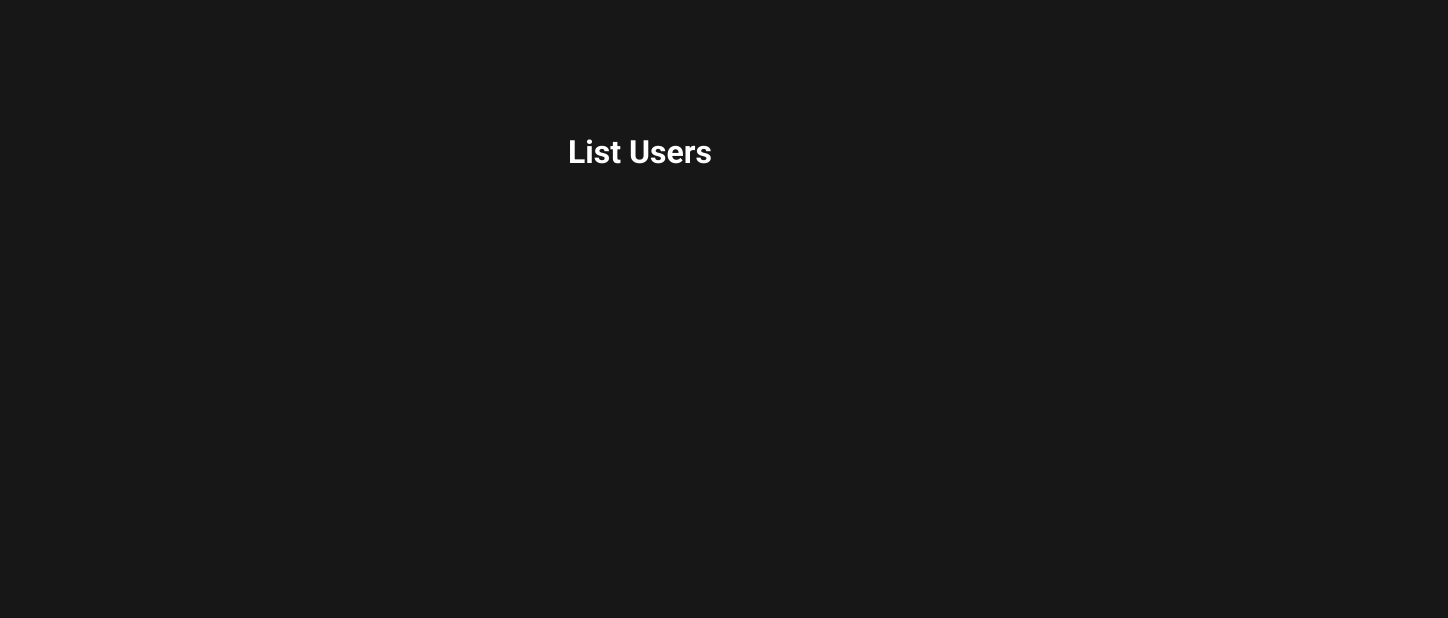
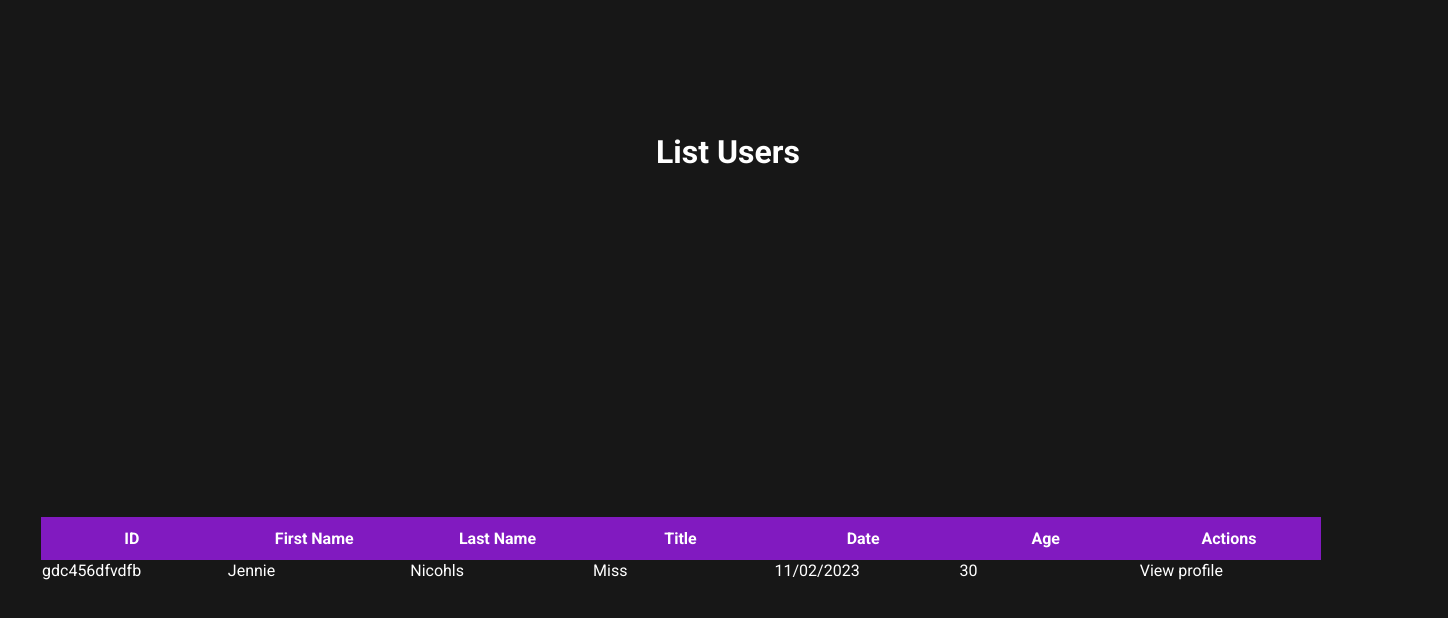
Before and after one commit to davidgoulart-dev/Union-Developers-Challenge, a React (Vite) app: page / in a window 1280 px wide. Shown: the top 618 px of the page, 1448 px wide, since content can reach past the window. Built offline with nearby package versions, Linux system fonts and the light colour scheme.

Commit message:
feat: cabeçalho da UsersTable desenvolvido e estilizado

```diff
--- a/package.json
+++ b/package.json
@@ -24,6 +24,7 @@
     "eslint-plugin-react-hooks": "^4.6.0",
     "eslint-plugin-react-refresh": "^0.4.3",
     "node-sass": "^9.0.0",
+    "sass": "^1.66.1",
     "typescript": "^5.0.2",
     "vite": "^4.4.5"
   }
--- a/src/App.tsx
+++ b/src/App.tsx
@@ -1,4 +1,5 @@
 import './App.css'
+import UsersTable from './components/UsersTable/UsersTable'
 
 
 function App() {
@@ -8,7 +9,7 @@ function App() {
     <>
      <h1>List Users</h1>
      <table>
-
+        <UsersTable/>
      </table>
     </>
   )
--- a/src/components/UsersTable/UsersTable.scss
+++ b/src/components/UsersTable/UsersTable.scss
@@ -0,0 +1,26 @@
+.table-users {
+    display: flex;
+    flex-direction: column;
+    align-items: center;
+    justify-content: center;
+    width: 1280px;
+    margin-top: 323px;
+   margin-left: 31px;
+    border-collapse: collapse;
+
+
+
+    thead{
+        height: 43px;
+        background-color: #811AC0;
+        display: flex;
+        align-items: center;
+        justify-content: center;
+
+
+
+    }
+    th,td {
+        width: 190px;
+    }
+}
--- a/src/components/UsersTable/UsersTable.tsx
+++ b/src/components/UsersTable/UsersTable.tsx
@@ -1,7 +1,8 @@
+import "./UsersTable.scss"
 export const UsersTable = ( ) => {
     return (
-        <>
-        <thead>
+        <div className="table-users">
+        <thead >
           <tr>
             <th>ID</th>
             <th>First Name</th>
@@ -28,8 +29,8 @@ export const UsersTable = ( ) => {
 
 
 
-        </>
+        </div>
     )
 }
 
-export default {UsersTable}
+export default UsersTable
--- a/src/index.css
+++ b/src/index.css
@@ -10,3 +10,6 @@
 a {
   text-decoration: none;
 }
+body{
+  width: 1440px;
+}
```
Also changed, not shown: 1 other file (tests, documents, lock files or other folders).
